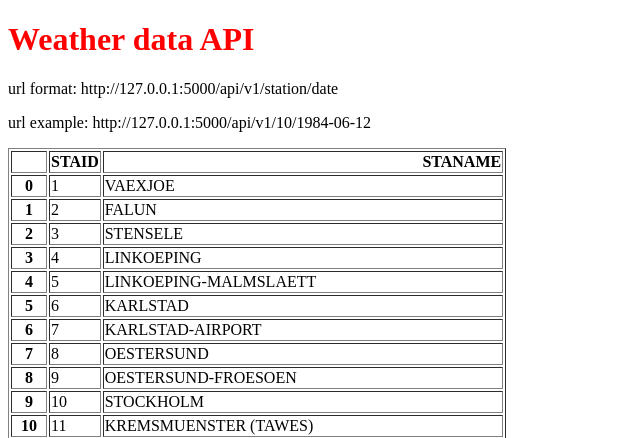
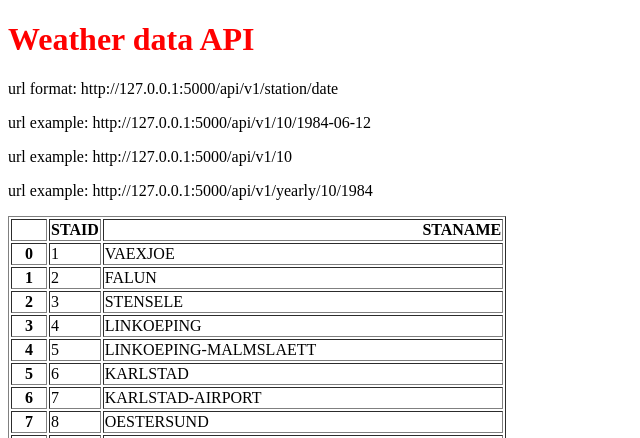
Before and after one commit to ThisIsAimer/Weather_data_API, a Flask app: page / in a window 1280 px wide. Shown: the top 438 px of the page, without its empty margins (0-640 px from the left). Run offline with Flask 3, Linux system fonts and the light colour scheme.

Commit message:
added yearly and station urls

```diff
--- a/main.py
+++ b/main.py
@@ -17,8 +17,18 @@ def one_station(station):
     data = pandas.read_csv(filename,skiprows=20,parse_dates=["    DATE"])
     data["   TG"] = data["   TG"].mask(data["   TG"] == -9999,numpy.nan)
     data["TEMP"] = data["   TG"] / 10
-    data = data[["    DATE","TEMP"]]
+    data = data[["    DATE","TEMP"]].dropna()
     return render_template("oneStation.html", data= data.to_html())
+
+@application.route("/api/v1/yearly/<station>/<date>")
+def one_year(station,date):
+    filename = "dataAnalysisWithJupyter/data_small/TG_STAID"+str(station).zfill(6)+".txt"
+    data = pandas.read_csv(filename,skiprows=20,)
+    data["str date"]= data ["    DATE"].astype(str)
+    f_data = data[data ["str date"].str.startswith(str(date))]
+    f_data["TEMP"] = f_data["   TG"] / 10
+    f_data = f_data[["    DATE","TEMP"]].dropna()
+    return render_template("oneStation.html", data=f_data.to_html())
 
 
 
--- a/templates/Home.html
+++ b/templates/Home.html
@@ -10,6 +10,8 @@
 <h1 class="heading">Weather data API</h1>
 <p>url format: http://127.0.0.1:5000/api/v1/station/date</p>
 <p>url example: http://127.0.0.1:5000/api/v1/10/1984-06-12</p>
+<p>url example: http://127.0.0.1:5000/api/v1/10</p>
+<p>url example: http://127.0.0.1:5000/api/v1/yearly/10/1984</p>
 <div>{{data|safe}}</div>
 </body>
 </html>
```
Also changed, not shown: 1 other file.
